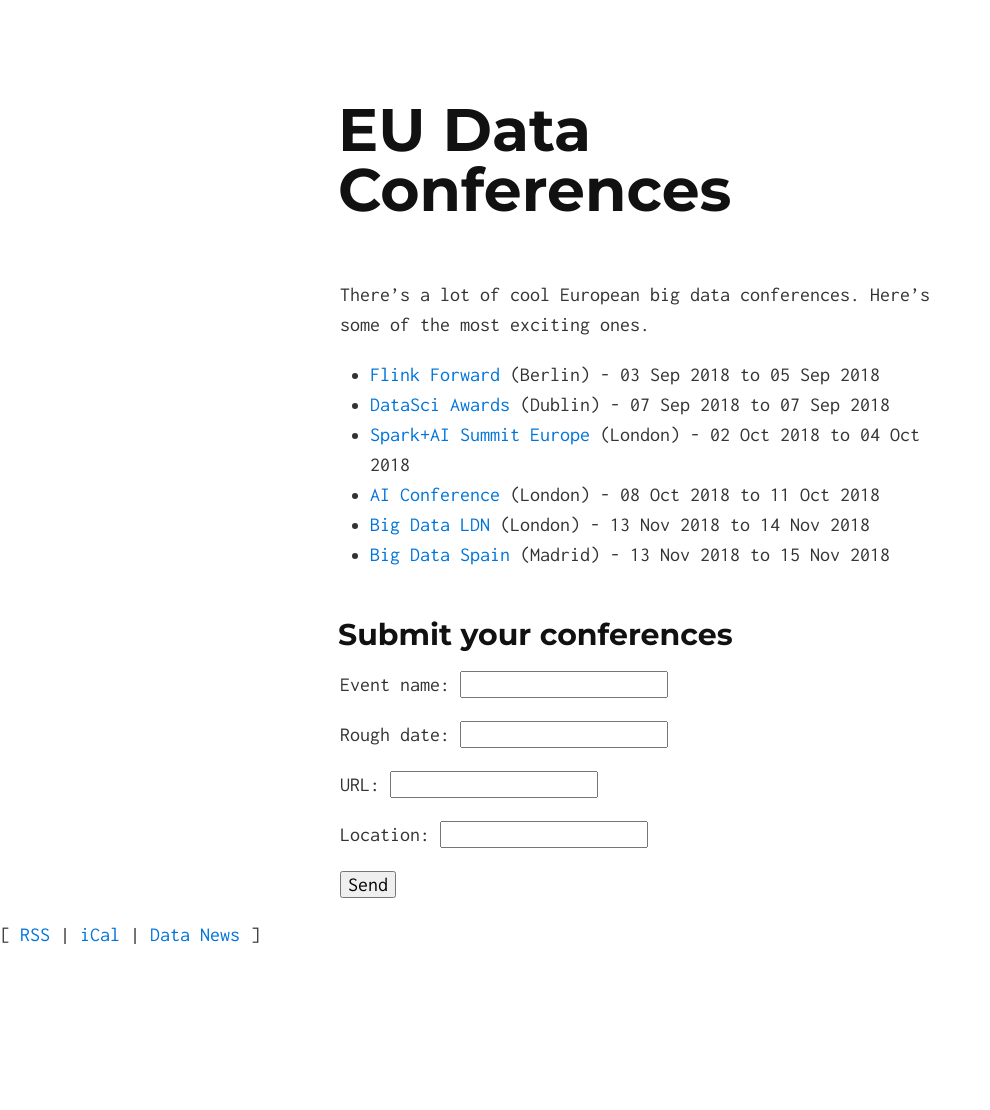
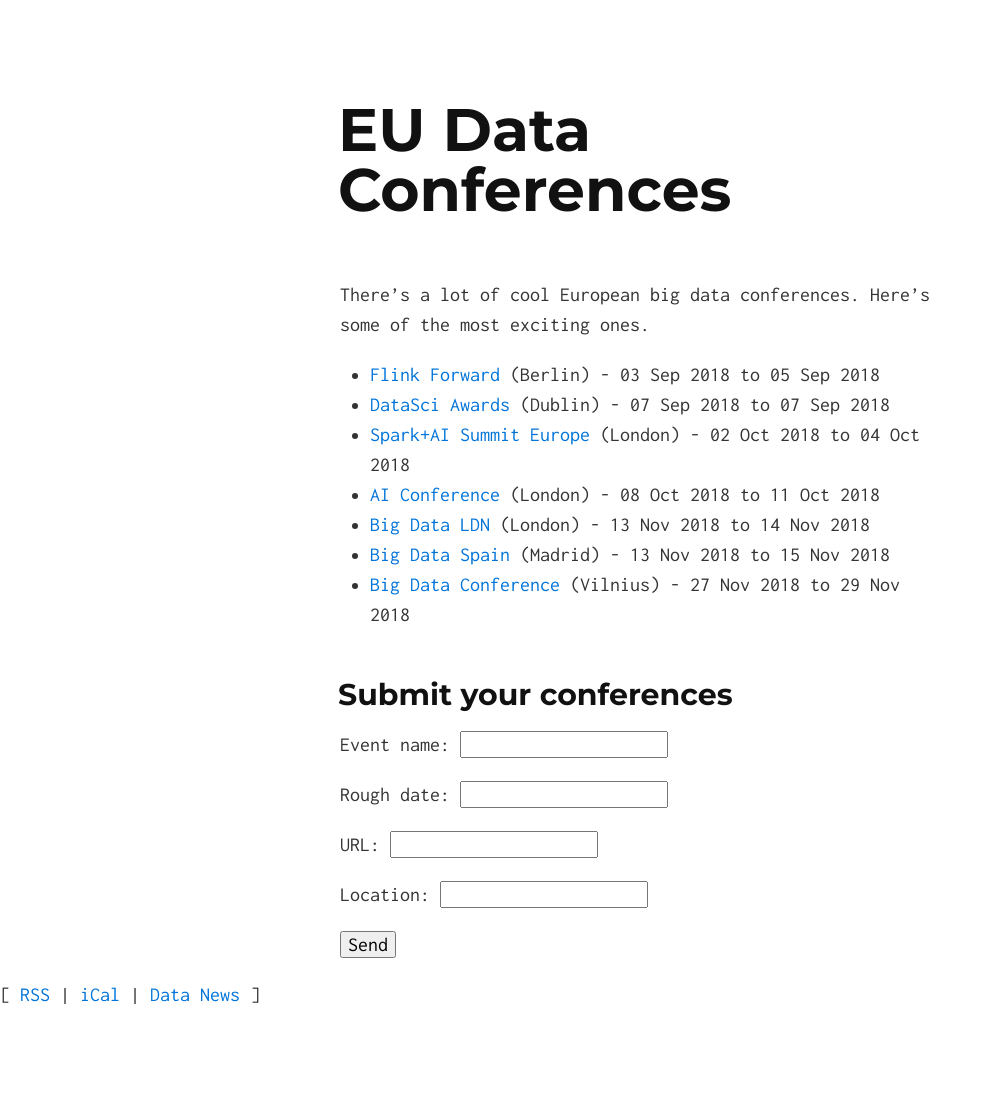
Before and after one commit to eudataconf/eudataconf, a Jekyll site: the page built from index.md, in a window 1280 px wide. Shown: the whole page, without its empty margins (0-990 px from the left). Built offline with Jekyll 4.4.1, drawn with Linux system fonts in a browser that asks for light colours; a script that is not in the unit is left out; before the commit the page ends 1050 px from its top, so only the background shows below that.

Commit message:
Update conferences.yml

```diff
--- a/_data/conferences.yml
+++ b/_data/conferences.yml
@@ -41,3 +41,10 @@
     startdate: 2018-11-13T00:00:00.000Z
     uid: 27
     uri: 'https://www.bigdataspain.org/'
+  - enddate: 2018-11-29
+    location: Vilnius
+    name: Big Data Conference
+    roughdate: 27-29 November 2018
+    startdate: 2018-11-27
+    uid: 34
+    uri: 'https://www.bigdataconference.lt/'
```
